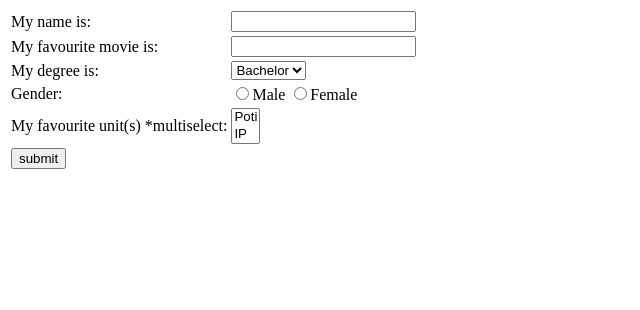
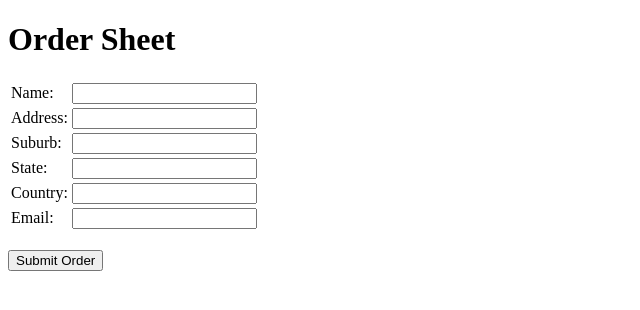
Before and after one commit to Coding-MJ/UTS_internet_programing_Assignment1, a PHP site: page /checkout.php in a window 1280 px wide. Shown: the top 310 px of the page, without its empty margins (0-640 px from the left). Run offline with PHP 8.4, Linux system fonts and the light colour scheme.

Commit message:
checkout form completed_working well

```diff
--- a/cart.php
+++ b/cart.php
@@ -14,8 +14,8 @@ foreach($products as $name => $product){
 	$total += $subtotal;
 }
 
-$name = isset($_POST['name'])? htmlspecialchars($_POST['name'], ENT_QUOTES, 'utf-8') : '';
-$price = isset($_POST['price'])? htmlspecialchars($_POST['price'], ENT_QUOTES, 'utf-8') : '';
+$name = isset($_POST['product_name'])? htmlspecialchars($_POST['product_name'], ENT_QUOTES, 'utf-8') : '';
+$price = isset($_POST['unit_price'])? htmlspecialchars($_POST['unit_price'], ENT_QUOTES, 'utf-8') : '';
 $count = isset($_POST['count'])? htmlspecialchars($_POST['count'], ENT_QUOTES, 'utf-8') : '';
 
 ?>
@@ -79,7 +79,7 @@ function updateQuantity(name, price) {
 	<body>
 
 <?php if(empty($products)): ?>
-	<p>Your shopping cart is empty.</p>
+	<p class="empty-cart">Your shopping cart is empty.</p>
 
 <?php else: ?>
 	<div class="cart__table">
--- a/checkout.php
+++ b/checkout.php
@@ -1,65 +1,53 @@
+<!DOCTYPE html>
 <html>
 <head>
-		<title>My form</title>
+	<title>Order Sheet</title>
+	<script>
+		function validateForm() {
+			var name = document.forms["orderForm"]["name"].value;
+			var address = document.forms["orderForm"]["address"].value;
+			var suburb = document.forms["orderForm"]["suburb"].value;
+			var state = document.forms["orderForm"]["state"].value;
+			var country = document.forms["orderForm"]["country"].value;
+			var email = document.forms["orderForm"]["email"].value;
+			if (name == "" || address == "" || suburb == "" || state == "" || country == "" || email == "") {
+				alert("Please fill out all required fields");
+				return false;
+			}
+		}
+	</script>
 </head>
 <body>
-		<form method="POST" action="submitForm_submitted.php">
+	<h1>Order Sheet</h1>
+	<form name="orderForm" action="processOrder.php" onsubmit="return validateForm()" method="post">
 		<table>
 			<tr>
-					<td>
-						My name is:
-					</td>
-					<td>
-						<input type="text" name="tName">
-					</td>
+				<td>Name:</td>
+				<td><input type="text" name="name"></td>
 			</tr>
 			<tr>
-					<td>
-						My favourite movie is:
-					</td>
-					<td>
-						<input type="text" name = "tMovie">
-					</td>
+				<td>Address:</td>
+				<td><input type="text" name="address"></td>
 			</tr>
 			<tr>
-					<td>
-						My degree is:
-					</td>
-					<td>
-						<select name = "sDegree">
-							<option>Bachelor</option>
-							<option>Masters</option>
-							<option>PhD</option>
-						</select>
-					</td>
+				<td>Suburb:</td>
+				<td><input type="text" name="suburb"></td>
 			</tr>
 			<tr>
-					<td>
-						Gender:
-					</td>
-					<td>
-						<Input type = 'Radio' Name ='gender' value= 'male'>Male
-						<Input type = 'Radio' Name ='gender' value= 'female'>Female
-					</td>
+				<td>State:</td>
+				<td><input type="text" name="state"></td>
 			</tr>
 			<tr>
-					<td>
-						My favourite unit(s) *multiselect:
-					</td>
-					<td>
-						<select name="msunit[]" multiple="multiple" size="2">
-							<option value="Poti">Poti</option>
-							<option value="IP">IP</option>
-						</select>
-						<br>
-					</td>
+				<td>Country:</td>
+				<td><input type="text" name="country"></td>
 			</tr>
 			<tr>
-					<td>
-						<input type= "submit" name="goButton" value ="submit">
-					</td>
+				<td>Email:</td>
+				<td><input type="text" name="email"></td>
 			</tr>
 		</table>
+		<br>
+		<input type="submit" value="Submit Order">
 	</form>
 </body>
 </html>
--- a/style.css
+++ b/style.css
@@ -393,6 +393,11 @@ button {
     color: var(--color-beige);
 }
 
+.empty-cart {
+    color: var(--color-beige);
+}
+
+
 /* main item card */
 .item-form {
     display: flex;
```
Also changed, not shown: processOrder.php (added, +44 -0 lines), thank_you.php (added, +44 -0 lines). Lines whose indentation alone changed are shown as unchanged.
